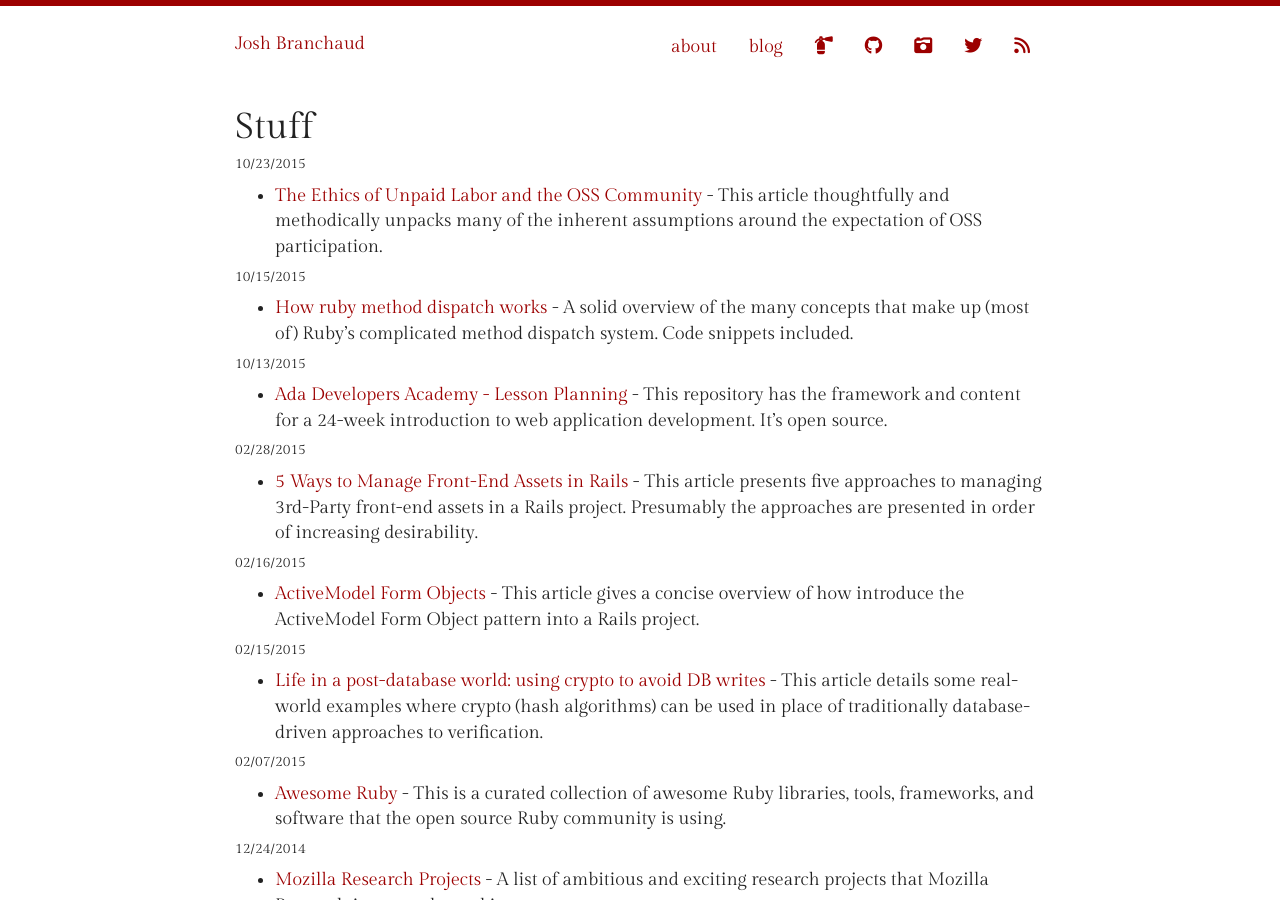
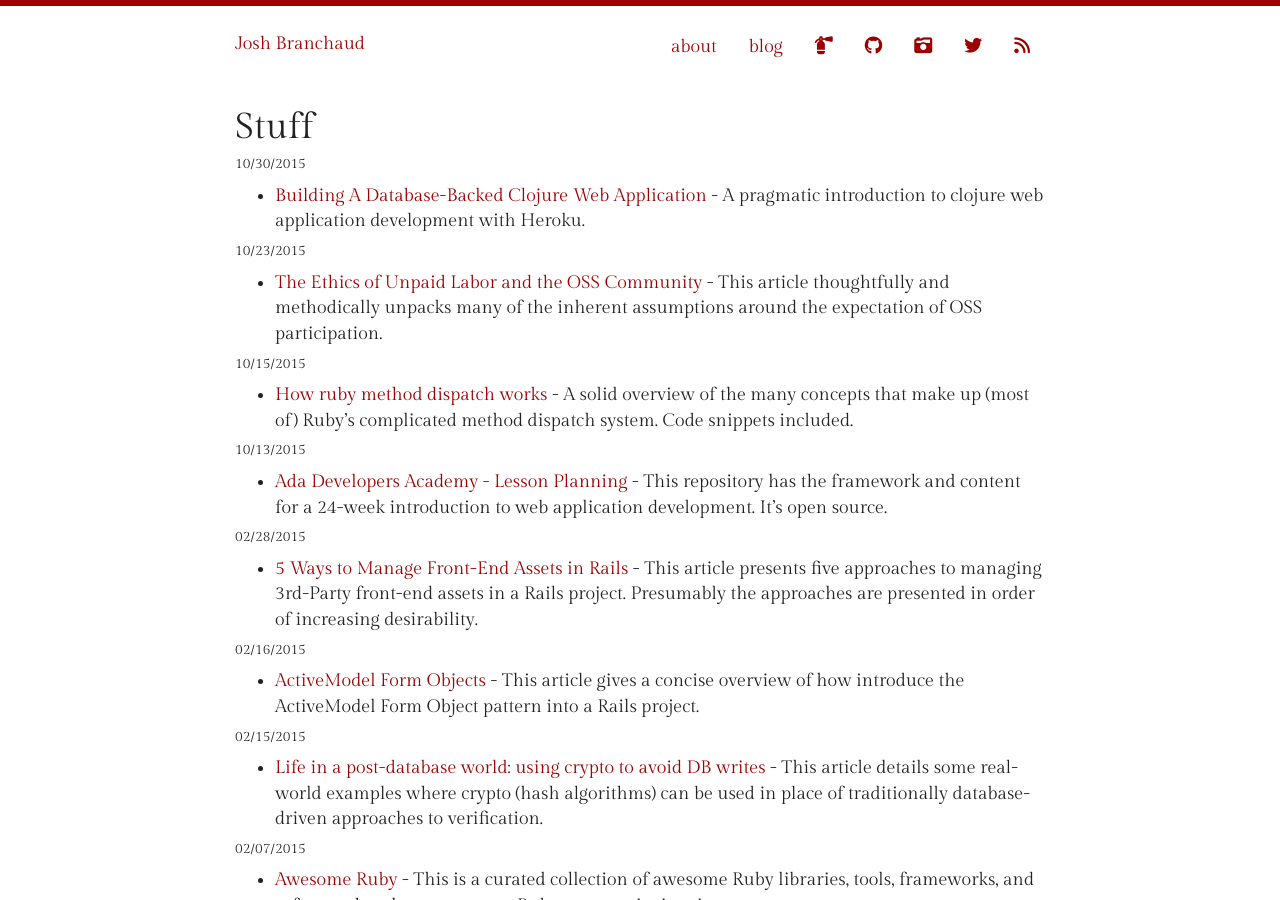
Before and after one commit to jbranchaud/blog, a Jekyll site: the page built from stuff.md, in a window 1280 px wide and 900 px high. Built offline with Jekyll 4.4.1, drawn with Linux system fonts in a browser that asks for light colours; nearby versions of some CDN libraries; library files that are not in the unit come from our copies.

Commit message:
Add a Clojure Web App tutorial to stuff.

```diff
--- a/stuff.md
+++ b/stuff.md
@@ -4,6 +4,12 @@ title: Stuff by Josh Branchaud
 ---
 
 # Stuff
+
+##### 10/30/2015
+
+- [Building A Database-Backed Clojure Web Application](https://devcenter.heroku.com/articles/clojure-web-application)
+  \- A pragmatic introduction to clojure web application development with
+  Heroku.
 
 ##### 10/23/2015
 
```
